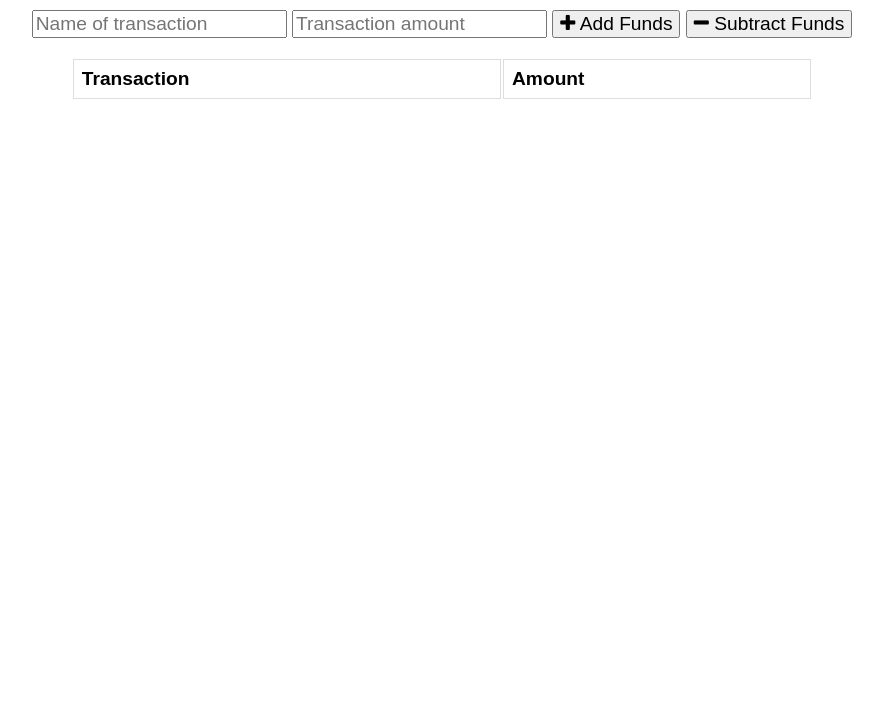
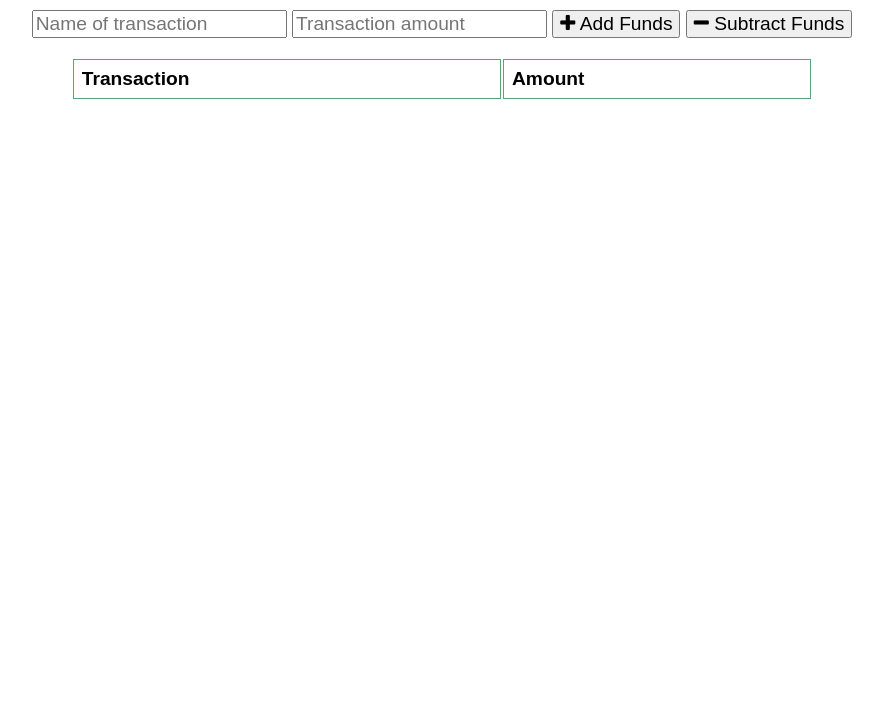
Before and after one commit to adam-niggebrugge/a_very_special_pwa, a website: page public/index.html in a window 1280 px wide. Shown: the part 72-800 px from the top of the page, without its empty margins (198-1081 px from the left). Drawn offline with nearby package versions, Linux system fonts and the light colour scheme; no server answers.

```diff
--- a/public/styles.css
+++ b/public/styles.css
@@ -13,7 +13,7 @@
 }
 
 td, th {
-  border: 1px solid #dddddd;
+  border: 1px solid #55a871;
   text-align: left;
   padding: 8px;
 }
```
Also changed, not shown: public/manifest.json (added).
